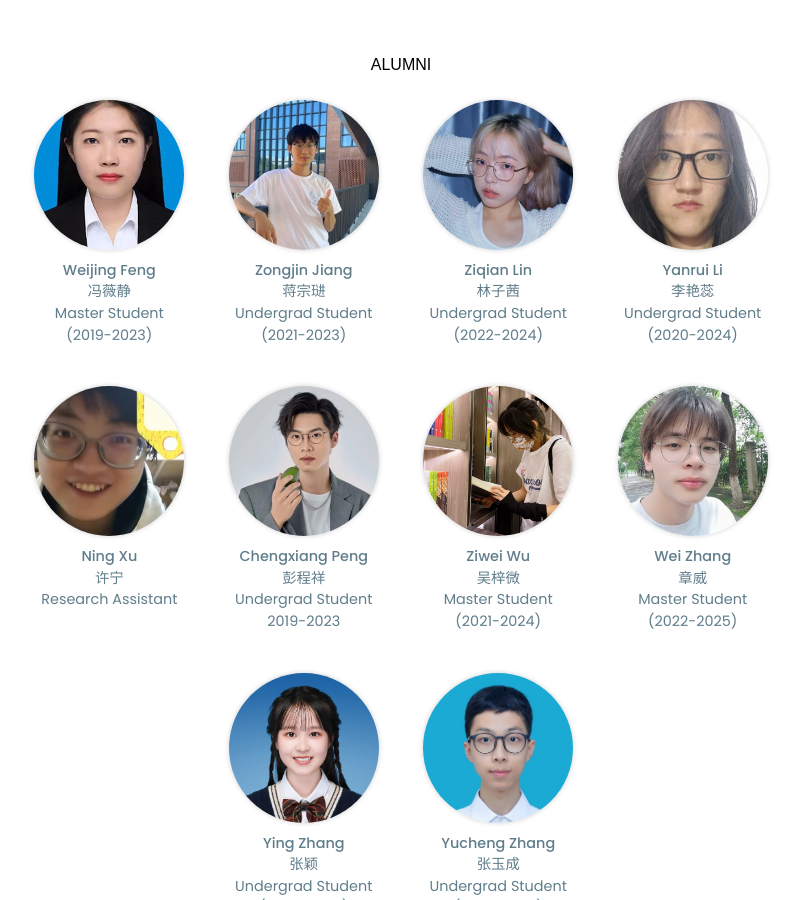
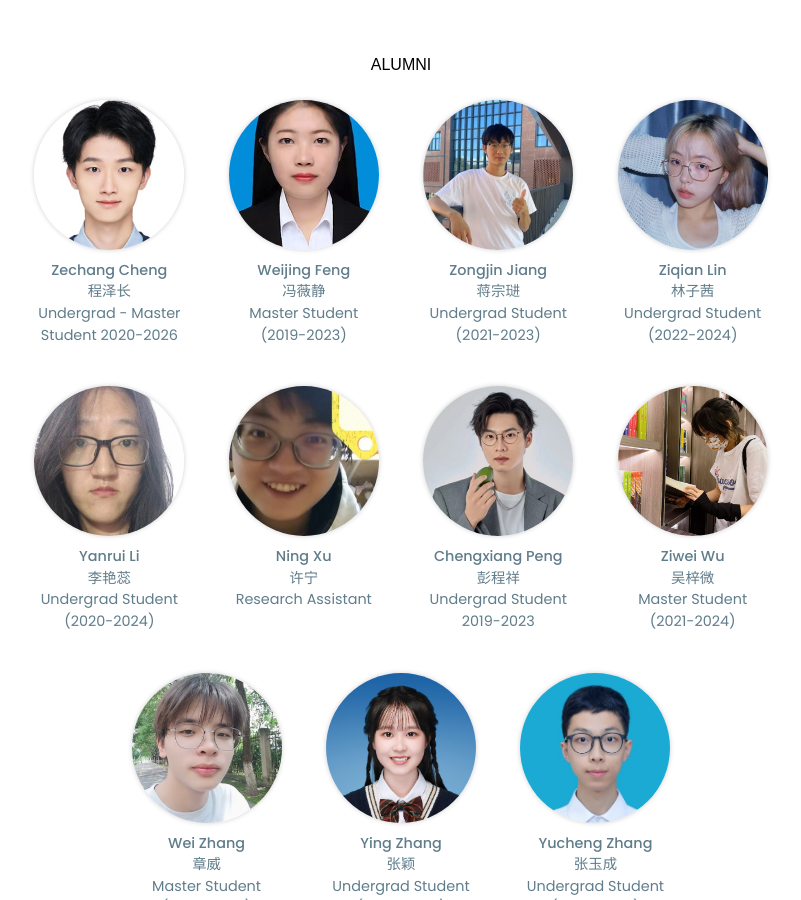
Before and after one commit to abel-sysu/en, a Jekyll site: the page built from team/index.md, in a window 1280 px wide and 900 px high, scrolled down 1810 px. Shown: the whole window, without its empty margins (239-1040 px from the left). Built offline with Jekyll 4.4.1, drawn with Linux system fonts in a browser that asks for light colours; some of the changed text lies outside the part shown.

Commit message:
Update chengzechang.md

```diff
--- a/_members/chengzechang.md
+++ b/_members/chengzechang.md
@@ -1,8 +1,8 @@
 ---
 name: Zechang Cheng<br>程泽长
 image: images/member/chengzechang.jpg
-description: Master Student (Year 3)
-role: postgrad
+description: Undergrad - Master Student 2020-2026
+role: alumni
 aliases:
   - 程泽长
   - Zechang Cheng
```
